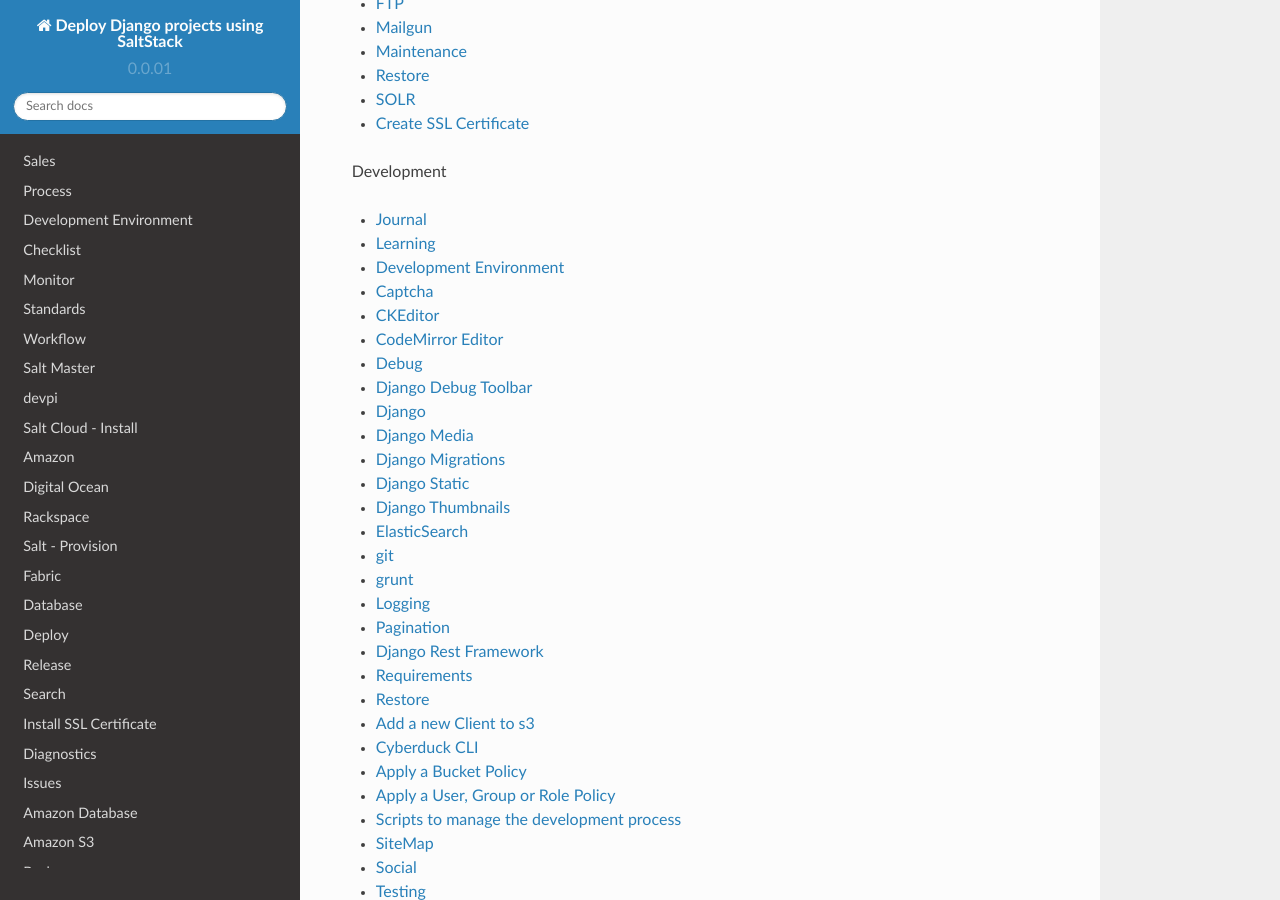
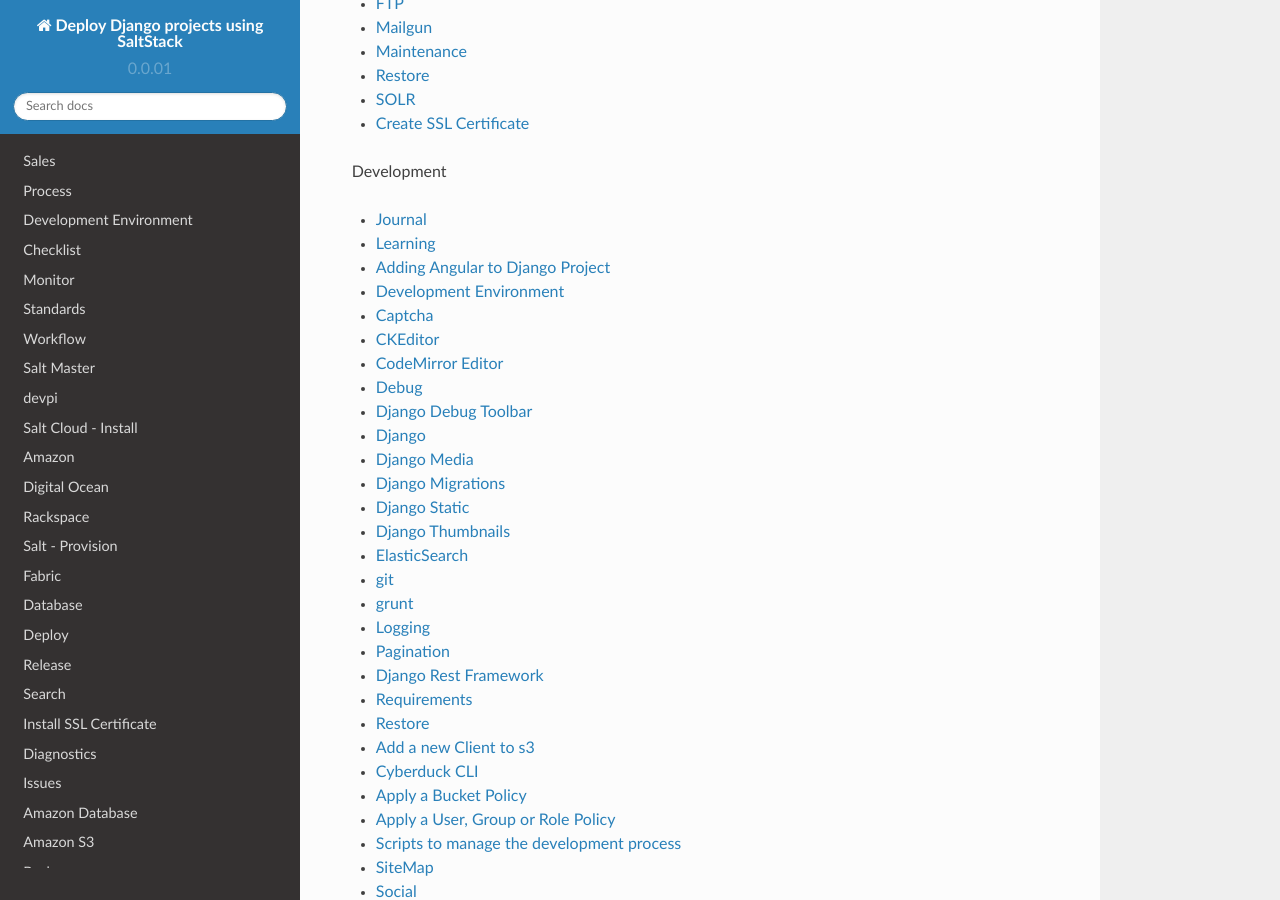
Before and after one commit to pkimber/old-docs-migrated-to-gitlab, a Sphinx documentation site: the page built from source/index.rst, in a window 1280 px wide and 900 px high, scrolled down 1469 px. Built offline with Sphinx 7.4.7 and the Read the Docs theme 2.0.0, drawn with Linux system fonts in a browser that asks for light colours.

Commit message:
add angular doc to index

```diff
--- a/source/index.rst
+++ b/source/index.rst
@@ -94,6 +94,7 @@
    dev-journal
 
    learning
+   dev-angular2-with-django
    dev-env
    dev-captcha
    dev-ckeditor
```
Also changed, not shown: source/dev-angular2-with-django.rst (renamed from source/angular2-with-django.rst).
